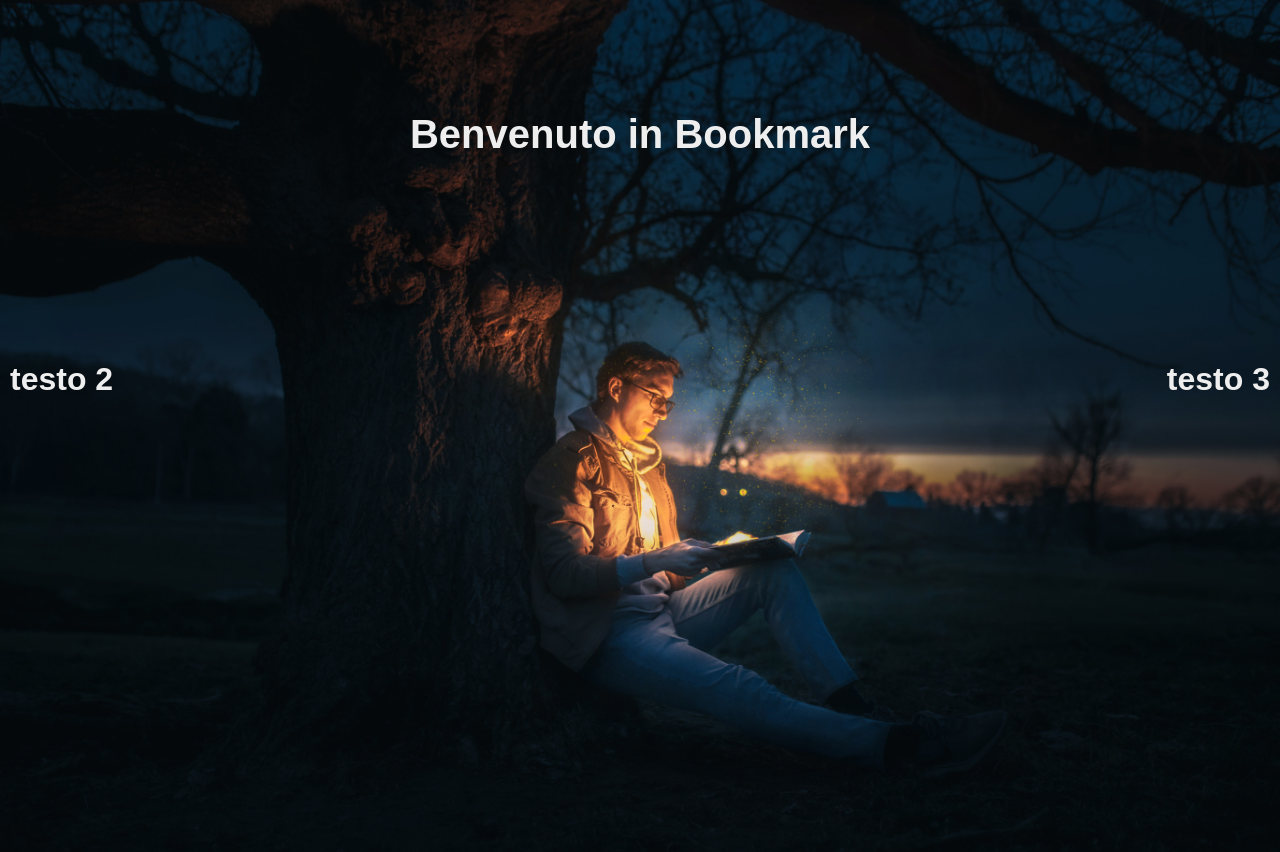
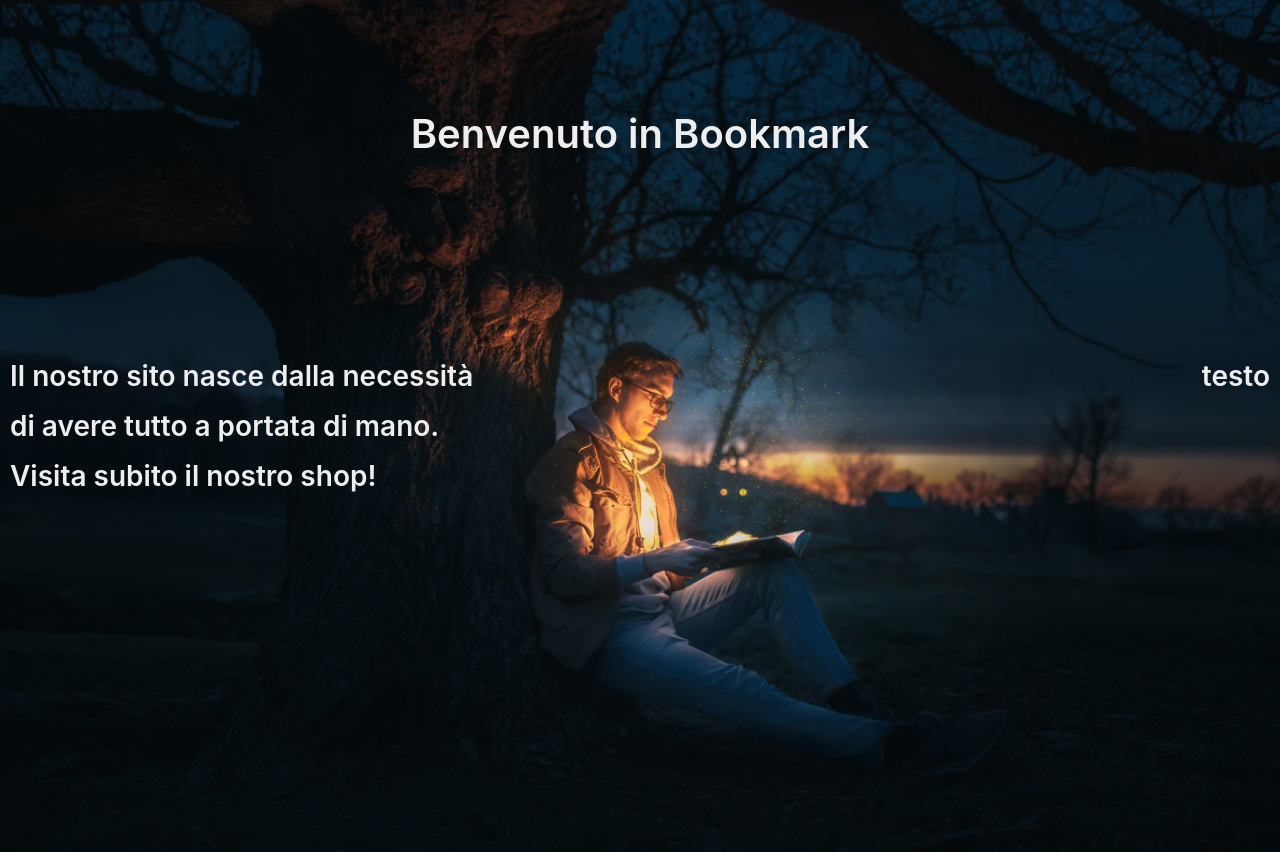
Before and after one commit to manualex98/ProgettoLTW2021, a PHP site: page /homepage.php in a window 1280 px wide. Shown: the part 58-910 px from the top of the page. Run offline with PHP 8.4, Linux system fonts and the light colour scheme.

Commit message:
tradotto tutto

```diff
--- a/homepage.php
+++ b/homepage.php
@@ -68,9 +68,11 @@
         <!--Header-->
         <header style="max-width:1600px; min-width:500px; position:relative;" id="home" >
             <img class="img-fluid" src="images/Bookmark.jpg" alt="Bookshell"/>
-            <h1 class="home-text1">Benvenuto in Bookmark</h1>
-            <h2 class="home-text2">testo 2</h2>
-            <h2 class="home-text3">testo 3</h2>
+            <h1 class="home-text-center1">Benvenuto in Bookmark</h1>
+            <h3 class="home-text-left1">Il nostro sito nasce dalla necessità</h3>
+            <h3 class="home-text-left2">di avere tutto a portata di mano.</h3>
+            <h3 class="home-text-left3">Visita subito il nostro shop!</h3>
+            <h3 class="home-text-right1">testo</h3>
 
         </header>
         <hr>
--- a/login/login.html
+++ b/login/login.html
@@ -44,12 +44,12 @@
             <br>
             <img src="../images/logo.png" width="180" height="144">
             <h1>Login</h1><br>
-            <input type="email" class="input" name="inputEmail" placeholder="Email address" required onsubmit="checkEmail();" autofocus/><br><br>
+            <input type="email" class="input" name="inputEmail" placeholder="Indirizzo email" required onsubmit="checkEmail();" autofocus/><br><br>
             <input type="password" id="password1" class="input_pass" name="inputPassword" placeholder="Password" required/>
             <button class="mycheckbox" type="button" name="ckbox" onclick="show1()">
                 <i id="icon" class="fa fa-eye-slash"></i>
             </button><br><br>
-            <p>Don't have an account? <a href="../signup/signup.html">Signup</a></p>
+            <p>Non hai un account? <a href="../signup/signup.html">Registrati</a></p>
             <br>
             <button class="btn btn-dark" name="loginButton" type="submit">Login</button>
         </form>
--- a/shop/insert_wishlist.php
+++ b/shop/insert_wishlist.php
@@ -1,4 +1,5 @@
 <?php
+    session_start();
 
     $username = $_SESSION['username'];
     $book = $_GET['book'];
--- a/style.css
+++ b/style.css
@@ -1,8 +1,8 @@
-.home-text1{
+.home-text-center1{
     position: absolute;
     text-align: center;
     color: #eee;
-    font-family: fantasy;
+    font-weight: bolder;
     padding:10px;
     top: 100px;
     left: 10;
@@ -10,11 +10,11 @@
     size: 400%;
     font-weight: 600;
 }
-.home-text2{
+.home-text-left1{
     position: absolute;
     text-align: left;
     color: #eee;
-    font-family: fantasy;
+    font-weight: bolder;
     padding:10px;
     top: 350px;
     left: 10;
@@ -22,13 +22,50 @@
     size: 400%;
     font-weight: 600;
 }
-.home-text3{
+.home-text-left2{
+    position: absolute;
+    text-align: left;
+    color: #eee;
+    font-weight: bolder;
+    padding:10px;
+    top: 400px;
+    left: 10;
+    width: 100%;
+    size: 400%;
+    font-weight: 600;
+}
+.home-text-left3{
+    position: absolute;
+    text-align: left;
+    color: #eee;
+    font-weight: bolder;
+    padding:10px;
+    top: 450px;
+    left: 10;
+    width: 100%;
+    size: 400%;
+    font-weight: 600;
+}
+.home-text-right1{
     position: absolute;
     text-align: right;
     color: #eee;
-    font-family: fantasy;
+    font-weight: bolder;
     padding:10px;
     top: 350px;
+    left: 10;
+    width: 100%;
+    size: 400%;
+    font-weight: 600;
+}
+
+.home-text-right2{
+    position: absolute;
+    text-align: right;
+    color: #eee;
+    font-weight: bolder;
+    padding:10px;
+    top: 400px;
     left: 10;
     width: 100%;
     size: 400%;
@@ -200,7 +237,7 @@ h3{
 }
 
 .genre-wishlist{
-    margin-top: 84%;
+    margin-top: 72%;
     font-weight: bolder;
 }
 
```
Also changed, not shown: info_user/account.php (+6 -6 lines), shop/details.php (+7 -7 lines), shop/shop.php (+11 -11 lines), signup/signup.html (+5 -5 lines), readme.txt.
